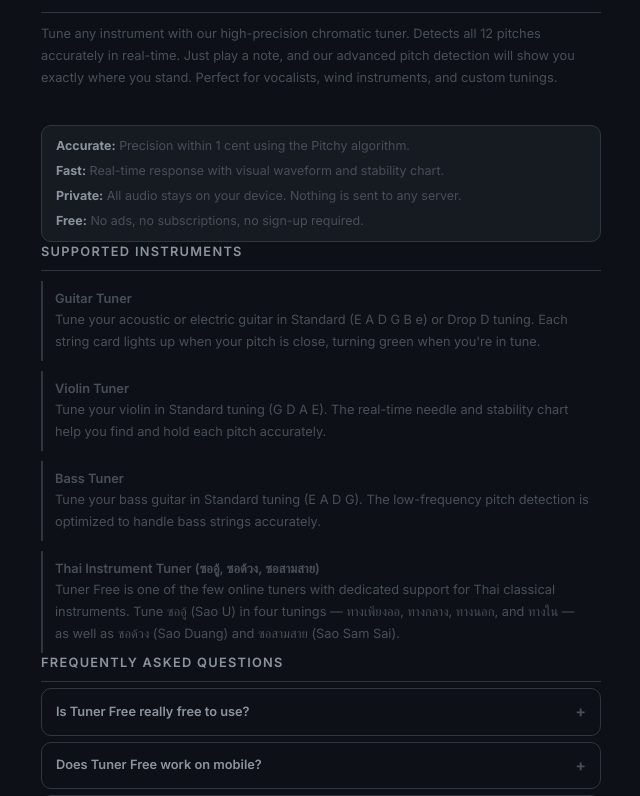
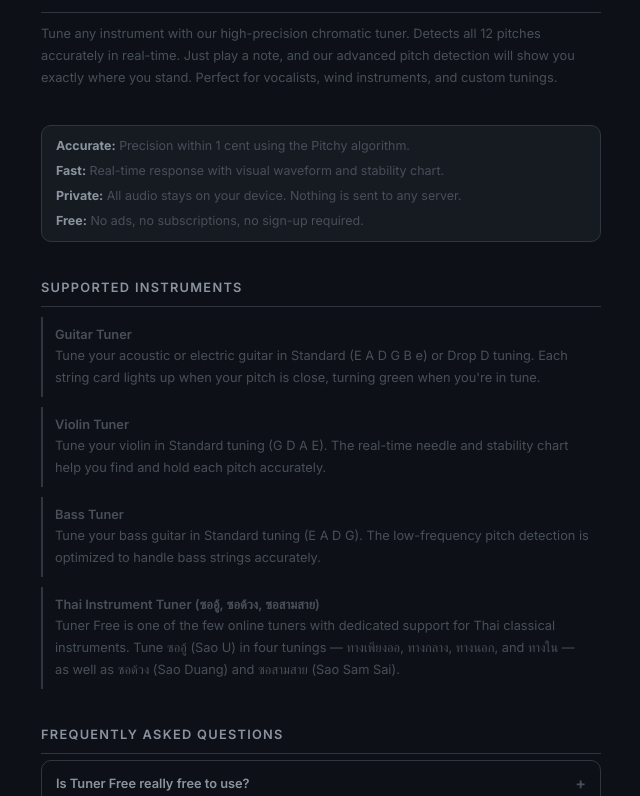
Before and after one commit to kridsadaa/tuner-free, a React (Vite) app: page / in a window 1280 px wide. Shown: the part 1184-1980 px from the top of the page, without its empty margins (319-959 px from the left). Built offline with nearby package versions, Linux system fonts and the light colour scheme.

Commit message:
style: fix spacing between static seo articles

```diff
--- a/src/App.css
+++ b/src/App.css
@@ -961,6 +961,12 @@
   width: 100%;
   border-top: 1px solid var(--border);
   padding-top: 36px;
+  display: flex;
+  flex-direction: column;
+  gap: 36px;
+}
+
+.seo-static-content {
   display: flex;
   flex-direction: column;
   gap: 36px;
```
